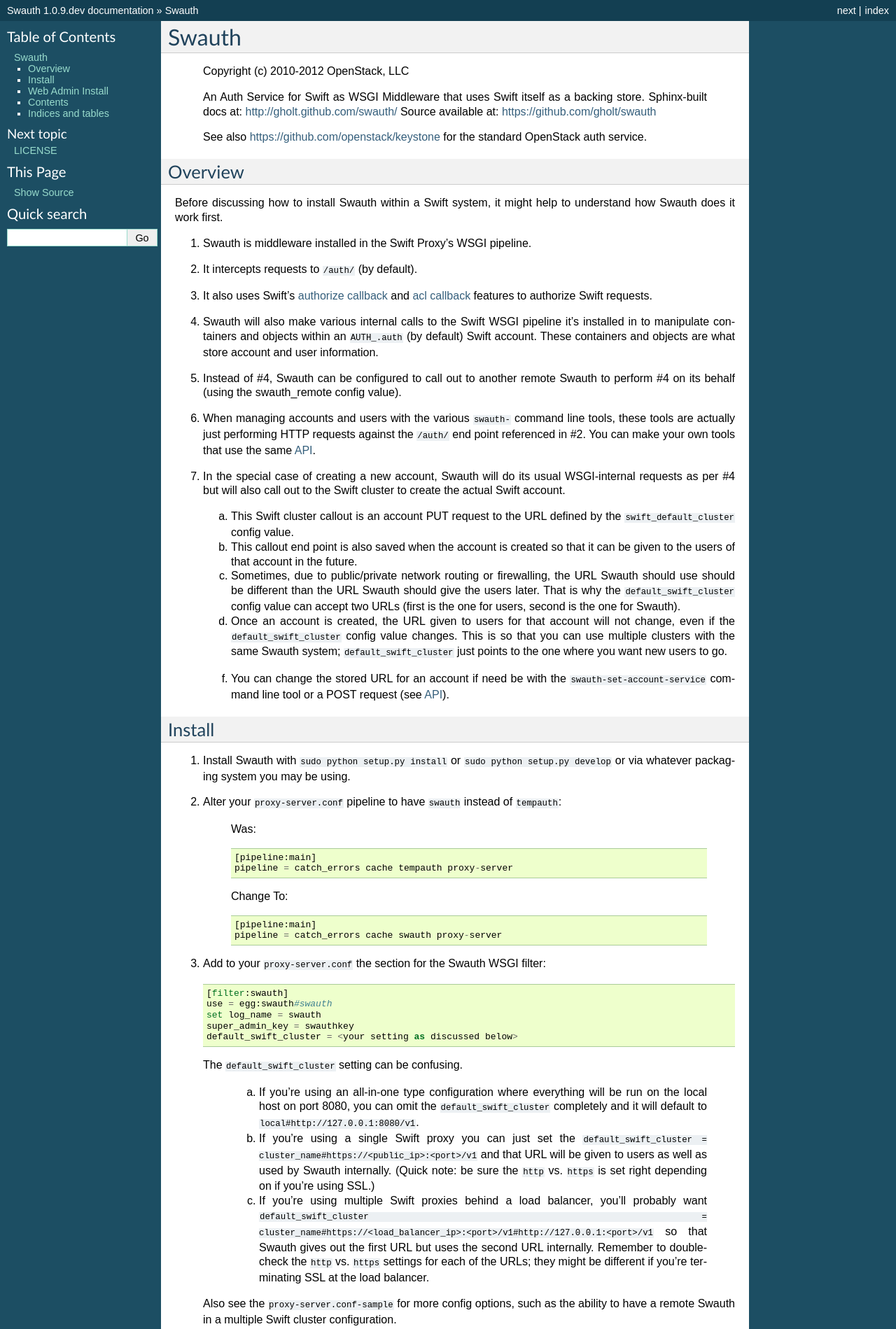
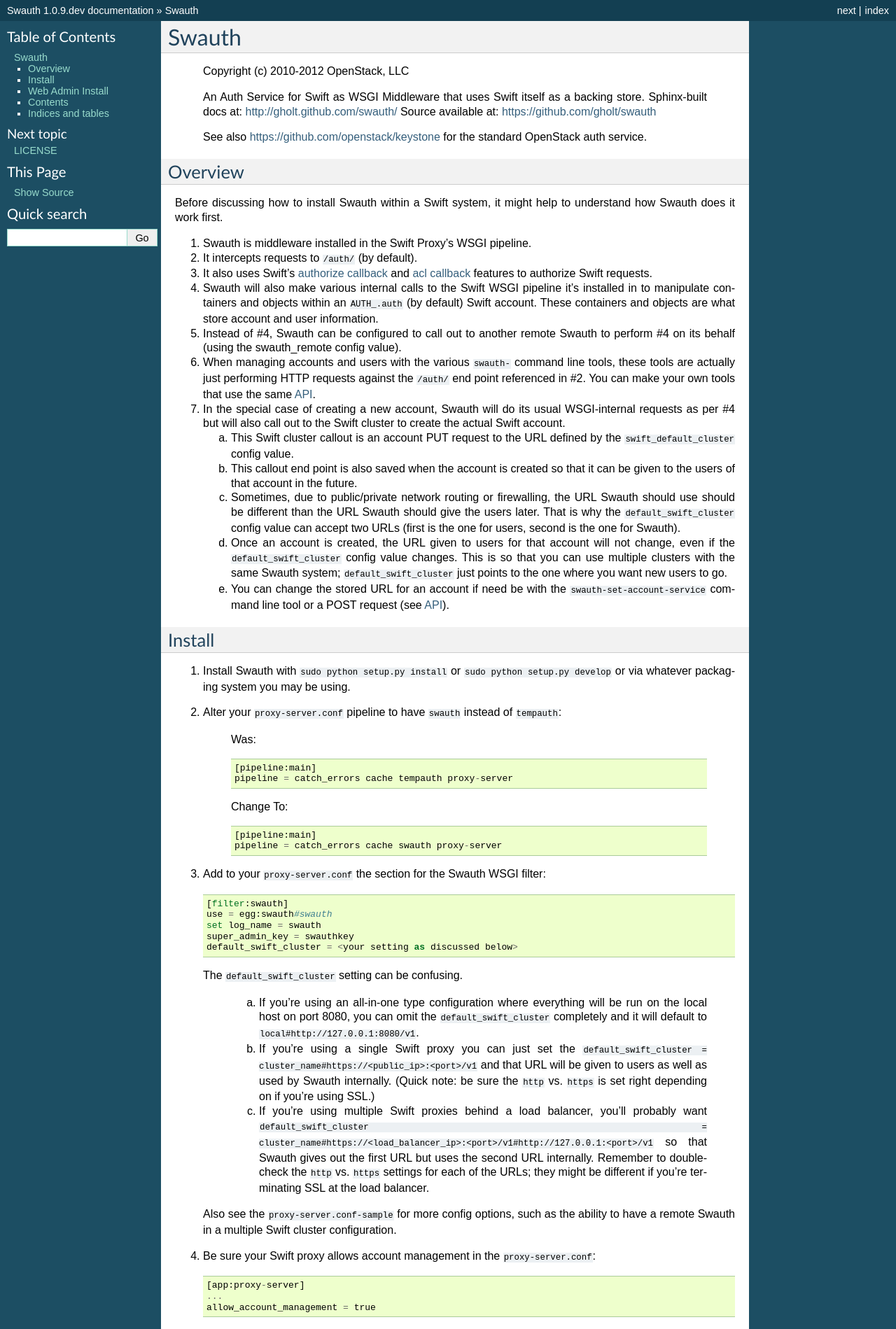
Before and after one commit to gholt/swauth, a Sphinx documentation site: the page built from doc/source/index.rst, in a window 1280 px wide. Shown: the top 1899 px of the page at 70% size. Built offline with Sphinx 7.4.7, drawn with Linux system fonts in a browser that asks for light colours.

Commit message:
Fixed #60 doc bug

```diff
--- a/doc/source/index.rst
+++ b/doc/source/index.rst
@@ -42,7 +42,7 @@
 
     d. Once an account is created, the URL given to users for that account will not change, even if the ``default_swift_cluster`` config value changes. This is so that you can use multiple clusters with the same Swauth system; ``default_swift_cluster`` just points to the one where you want new users to go.
 
-    f. You can change the stored URL for an account if need be with the ``swauth-set-account-service`` command line tool or a POST request (see :ref:`API <api_set_service_endpoints>`).
+    e. You can change the stored URL for an account if need be with the ``swauth-set-account-service`` command line tool or a POST request (see :ref:`API <api_set_service_endpoints>`).
 
 
 Install
```
